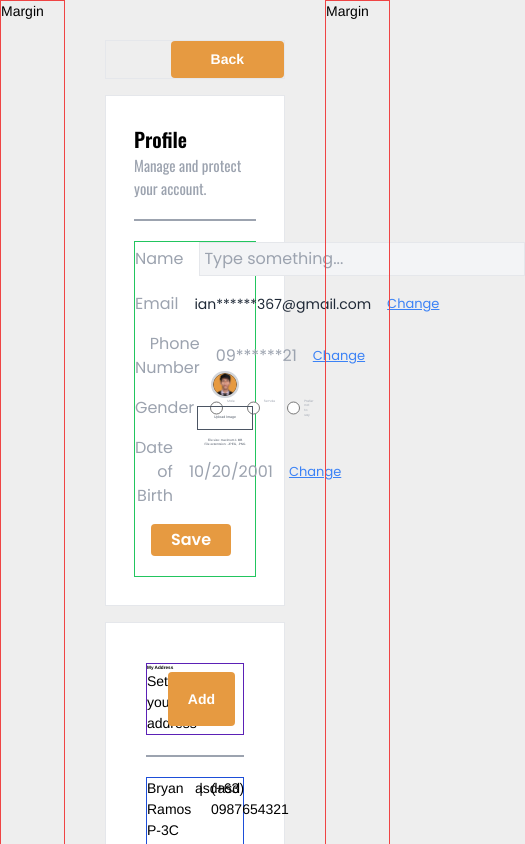
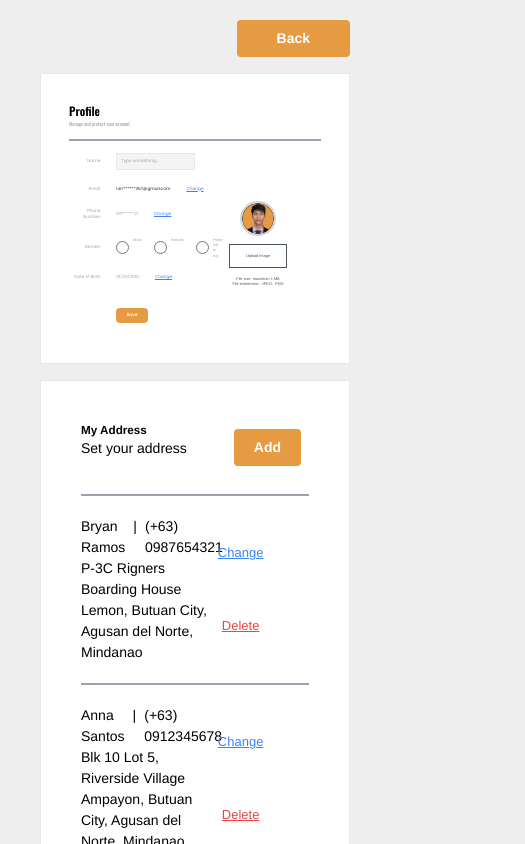
Before and after one commit to BryanIanRamos/Cake-Area, a React (Vite) app: page /Profile in a window 390 px wide. Shown: the top 844 px of the page, 525 px wide, since content can reach past the window. Built offline with nearby package versions, Linux system fonts and the light colour scheme.

Commit message:
Modifying responsiveness

```diff
--- a/src/components/RadioOption.jsx
+++ b/src/components/RadioOption.jsx
@@ -8,7 +8,7 @@ function RadioOption({ options }) {
   };
 
   return (
-    <div className="flex gap-3 text-[0.8vw]">
+    <div className="flex gap-3">
       {options.map((option, index) => (
         <div key={index} className="flex gap-1">
           <input
--- /dev/null
+++ b/src/data/address.json
@@ -0,0 +1,29 @@
+[
+  {
+    "name": "Bryan Ramos",
+    "phone": "(+63) 0987654321",
+    "address": {
+      "line1": "P-3C Rigners Boarding House",
+      "line2": "Lemon, Butuan City, Agusan del Norte, Mindanao",
+      "postalCode": "8600"
+    }
+  },
+  {
+    "name": "Anna Santos",
+    "phone": "(+63) 0912345678",
+    "address": {
+      "line1": "Blk 10 Lot 5, Riverside Village",
+      "line2": "Ampayon, Butuan City, Agusan del Norte, Mindanao",
+      "postalCode": "8600"
+    }
+  },
+  {
+    "name": "Carlos Dela Cruz",
+    "phone": "(+63) 0918765432",
+    "address": {
+      "line1": "Zone 2, Poblacion",
+      "line2": "Cabadbaran City, Agusan del Norte, Mindanao",
+      "postalCode": "8605"
+    }
+  }
+]
--- a/src/pages/Profile.jsx
+++ b/src/pages/Profile.jsx
@@ -5,6 +5,7 @@ import HideContact from "../components/HideContact";
 import RadioOption from "../components/RadioOption";
 
 import DummyProfile from "../assets/Dummy_Profile.png";
+import dataAddress from "../data/address.json";
 
 const handleImageUpload = (event) => {
   const file = event.target.files[0];
@@ -20,79 +21,95 @@ const Profile = () => {
 
   return (
     <div className="grid grid-cols-12">
-      <div className="col-span-2 border border-red-500">Margin</div>
+      <div className="max-lg:hidden col-span-1 xl:col-span-2"></div>
       {/* Main Content  */}
-      <div className="col-span-8 bg-trinary flex flex-col gap-4 px-10 pt-10">
-        <div className="border flex justify-end">
+      <div className="col-span-12 lg:col-span-10 xl:col-span-8 bg-trinary flex flex-col gap-4 px-10 pt-5">
+        <div className="flex justify-end">
           <Button label="Back" paddingX={10} paddingY={2} />
         </div>
         <div className="border bg-white p-7 ">
           <div className=" border-green-600">
             <div className="font-[oswald]">
-              <div className="font-semibold text-[20px]">Profile</div>
-              <div className="text-[15px] text-gray-400">
+              <div className="font-semibold text-[3vw] sm:text-[2.2vw] md:text-[2.1vw] lg:text-[1.9vw] xl:text-[1.8vw] 2xl:text-[1.6vw]">
+                Profile
+              </div>
+              <div className="text-[1.3vw] text-gray-400">
                 Manage and protect your account.
               </div>
             </div>
             {/* Line  */}
-            <div className="border border-gray-400 my-5"></div>
-            <div className="border border-green-500 grid grid-cols-2">
-              <div className=" border-yellow-500 text-gray-400 font-[poppins] flex flex-col gap-4 text-[16px]">
-                <div className=" flex gap-4 items-center">
-                  <p className="w-[160px]  text-end">Name</p>
+            <div className="">
+              <div className="border border-gray-400 my-3 lg:my-5"></div>
+            </div>
+
+            {/* Information */}
+            <div className="grid grid-cols-2">
+              <div className=" border-yellow-500 text-gray-400 font-[poppins] flex flex-col gap-4  text-[1.1vw]">
+                <div className="grid grid-cols-3 gap-4 items-center">
+                  <p className="text-end col-span-1">Name</p>
                   <input
                     type="text"
                     placeholder="Type something..."
-                    className="border bg-gray-100 p-1"
+                    className="border bg-gray-100 p-1 col-span-2"
                   />
                 </div>
-                <div className=" flex gap-4 items-center">
-                  <p className="w-[160px]  text-end">Email</p>
-                  <div className="text-[14px] text-gray-800 ">
+                <div className="grid grid-cols-3 gap-4 items-center">
+                  <p className="text-end">Email</p>
+                  <div className="col-span-2 flex gap-4">
+                    <div className=" text-gray-800 ">
                       <HideContact
                         contact={"ianramos3367@gmail.com"}
                         type={"email"}
                       />
                     </div>
-                  <button className="text-[13px] underline text-blue-500 hover:text-blue-300">
+                    <button className=" underline text-blue-500 hover:text-blue-300">
                       Change
                     </button>
                   </div>
-                <div className="flex gap-4 items-center">
-                  <p className="w-[160px] text-end">Phone Number</p>
+                </div>
+                <div className="grid grid-cols-3 gap-4 items-center">
+                  <p className="text-end">Phone Number</p>
+                  <div className="flex gap-4 col-span-2">
                     <div>
                       <HideContact contact={"0987654321"} type={"phone"} />
                     </div>
-                  <button className="text-[13px] underline text-blue-500 hover:text-blue-300">
+                    <button className="underline text-blue-500 hover:text-blue-300">
                       Change
                     </button>
                   </div>
-                <div className="flex gap-4 items-center">
-                  <p className="w-[160px] text-end">Gender</p>
+                </div>
+                <div className="grid grid-cols-3 gap-4 items-center">
+                  <p className="text-end">Gender</p>
 
+                  <div className="col-span-2 text-[0.9vw]">
                     <RadioOption options={gender} />
                   </div>
-                <div className="flex gap-4 items-center">
-                  <p className="w-[160px] text-end">Date of Birth</p>
+                </div>
+                <div className="grid grid-cols-3 gap-4 items-center">
+                  <p className="text-end">Date of Birth</p>
+                  <div className="flex gap-4">
                     <p>10/20/2001</p>
-                  <button className="text-[13px] underline text-blue-500 hover:text-blue-300">
+                    <button className="underline text-blue-500 hover:text-blue-300">
                       Change
                     </button>
                   </div>
-                <div className="flex gap-4 items-center h-fit mb-5">
-                  <div className="w-[160px] text-end"></div>
-                  <Button label="Save" paddingX={5} paddingY={1} />
+                </div>
+                <div className="grid grid-cols-3 gap-4 items-center h-fit my-3">
+                  <div></div>
+                  <Button label="Save" paddingX={2} paddingY={1} />
+                  <div></div>
                 </div>
               </div>
+              {/* Profile Image */}
               <div className="flex flex-col items-center justify-center">
                 <img
                   src={image || DummyProfile}
                   alt="Profile"
-                  className="w-[7vw] rounded-full object-cover border-2 border-gray-300"
+                  className="w-[9vw] xl:w-[7.5vw] rounded-full object-cover border-2 border-gray-300"
                 />
                 <label
                   htmlFor="imageUpload"
-                  className="mt-2 px-4 py-2 text-[0.9vw] hover:bg-primary cursor-pointer hover:text-white text-gray-600 border border-gray-600"
+                  className="mt-2 px-4 py-2 text-[1vw] xl:text-[0.7vw] hover:bg-primary cursor-pointer hover:text-white text-gray-600 border border-gray-600"
                 >
                   Upload Image
                 </label>
@@ -103,7 +120,7 @@ const Profile = () => {
                   onChange={handleImageUpload}
                   className="hidden"
                 />
-                <div className="text-center text-gray-600 mt-2 text-[0.8vw]">
+                <div className="text-center text-gray-600 mt-2 text-[1vw] xl:text-[0.8vw]">
                   <p>File size: maximum 1 MB</p>
                   <p>File extemtsion: .JPEG, .PNG</p>
                 </div>
@@ -113,9 +130,11 @@ const Profile = () => {
         </div>
         {/* Address  */}
         <div className="border bg-white p-10">
-          <div className="border border-violet-800 grid grid-cols-2">
+          <div className="grid grid-cols-2">
             <div>
-              <h3 className="text-[1.2vw] font-semibold">My Address</h3>
+              <h3 className="font-semibold text-[3vw] sm:text-[2.2vw] md:text-[2.1vw] lg:text-[1.9vw] xl:text-[1.8vw] 2xl:text-[1.6vw]">
+                My Address
+              </h3>
               <p className="">Set your address</p>
             </div>
             <div className="flex justify-end p-2">
@@ -123,21 +142,33 @@ const Profile = () => {
             </div>
           </div>
           <div className="border border-gray-400 my-5"></div>
-          <div className="border border-blue-700 grid grid-cols-2">
-            <div>
+          {dataAddress.map((info, index) => (
+            <div key={index}>
+              <div className="grid grid-cols-5">
+                <div className="col-span-3">
                   <div className="flex gap-2">
-                <h3>Bryan Ramos</h3>
+                    <h3>{info.name}</h3>
                     <p>|</p>
-                <p>(+63) 0987654321</p>
+                    <p>{info.phone}</p>
                   </div>
-              <p>P-3C Rigners Boarding House</p>
-              <p>Lemon, Butuan City, Agusan Del Norte, Mindanao, 8600</p>
+                  <p>{info.address.line1}</p>
+                  <p>{info.address.line2}</p>
                 </div>
-            <div>asdasd</div>
+                <div className="grid grid-rows-2 justify-end  text-start">
+                  <button className="text-[13px] underline text-blue-500 hover:text-blue-300">
+                    Change
+                  </button>
+                  <button className="text-[13px] underline text-red-500 hover:text-red-300">
+                    Delete
+                  </button>
                 </div>
               </div>
+              <div className="border border-gray-400 my-5"></div>
             </div>
-      <div className="border border-red-500 col-span-2">Margin</div>
+          ))}
+        </div>
+      </div>
+      <div className="max-lg:hidden col-span-1 xl:col-span-2"></div>
     </div>
   );
 };
```
Lines whose indentation alone changed are shown as unchanged.
